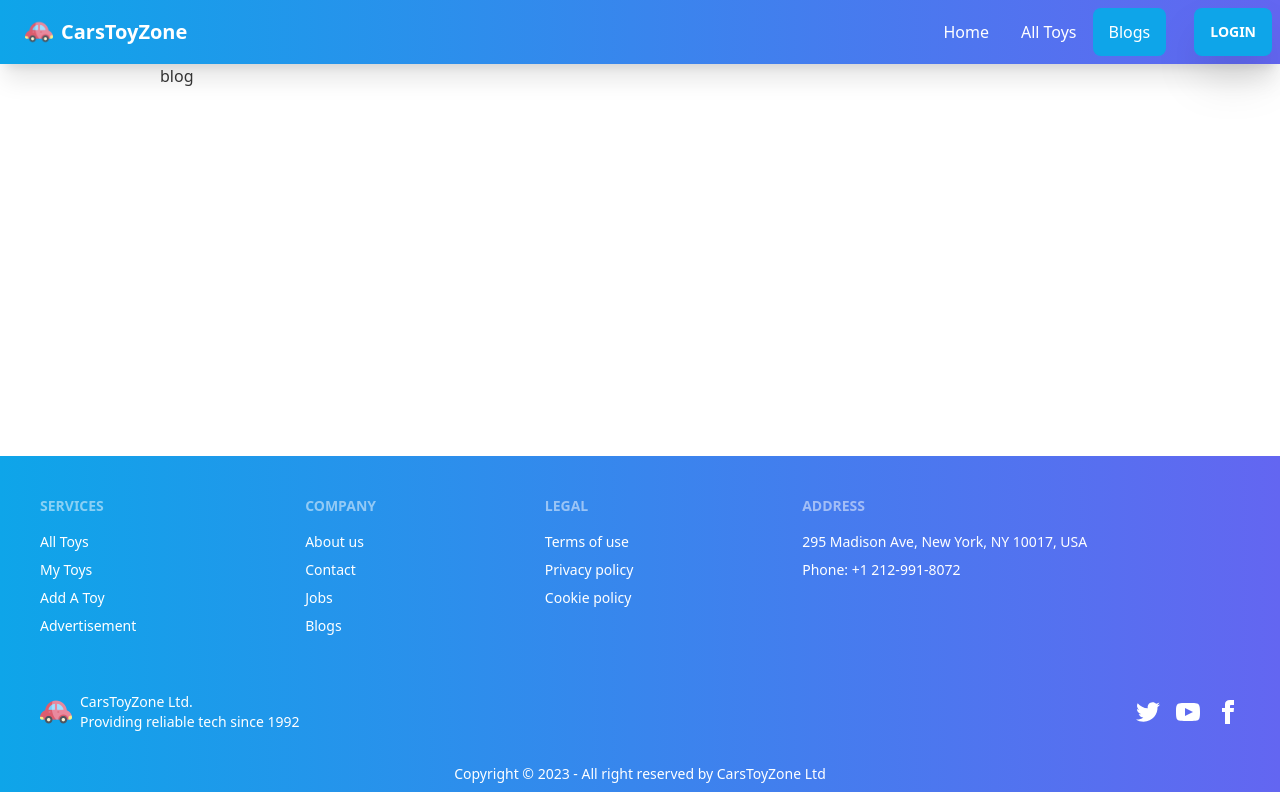
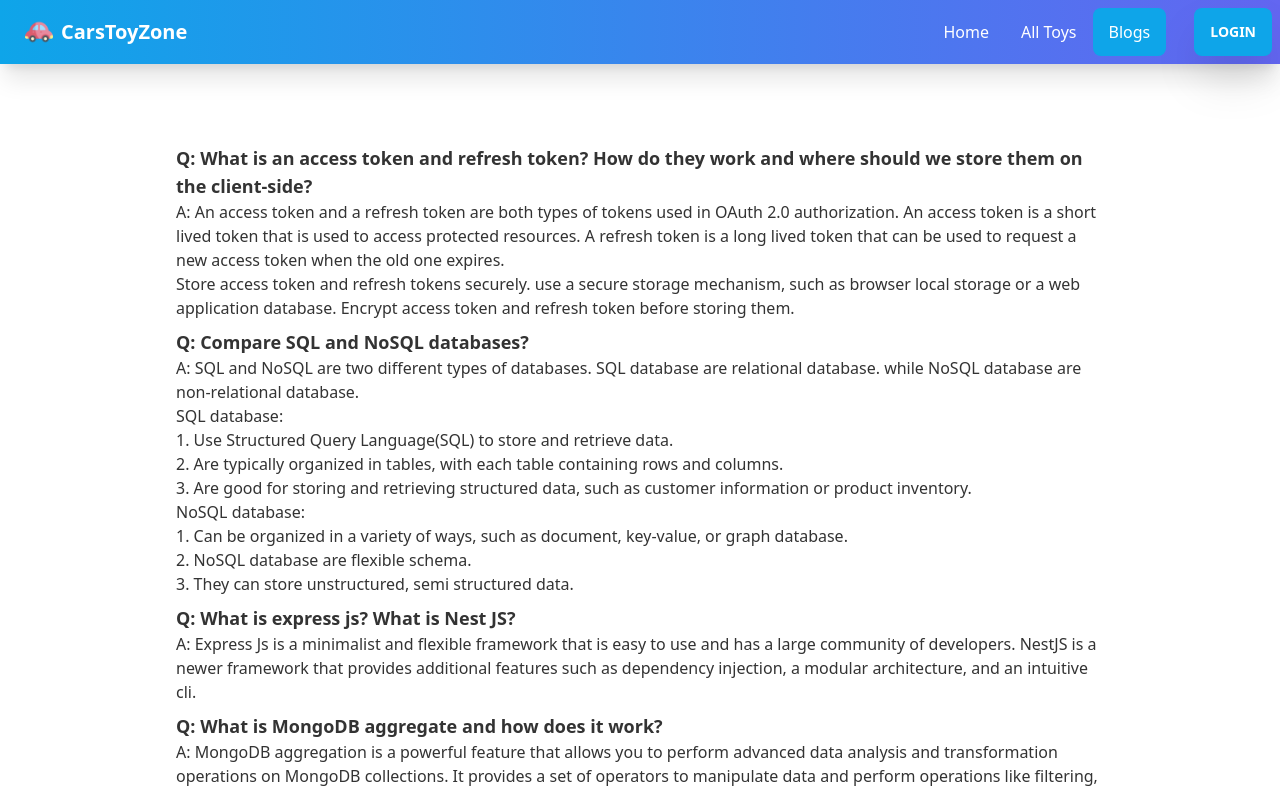
Before and after one commit to emon1995/toy-car-client, a React (Vite) app: page /blog in a window 1280 px wide. Shown: the top 792 px of the page. Built offline with nearby package versions, Linux system fonts and the light colour scheme; no server answers.

Commit message:
blog page content added

```diff
--- a/src/page/Blog/Blog.jsx
+++ b/src/page/Blog/Blog.jsx
@@ -1,7 +1,75 @@
 const Blog = () => {
   return (
-    <div>
-      <h1>blog</h1>
+    <div className="my-20 mx-4">
+      <div className="mb-2">
+        <h1 className="font-bold text-lg">
+          Q: What is an access token and refresh token? How do they work and
+          where should we store them on the client-side?
+        </h1>
+        <p>
+          A: An access token and a refresh token are both types of tokens used
+          in OAuth 2.0 authorization. An access token is a short lived token
+          that is used to access protected resources. A refresh token is a long
+          lived token that can be used to request a new access token when the
+          old one expires.
+          <br />
+          Store access token and refresh tokens securely. use a secure storage
+          mechanism, such as browser local storage or a web application
+          database. Encrypt access token and refresh token before storing them.
+        </p>
+      </div>
+      <div className="mb-2">
+        <h1 className="font-bold text-lg">
+          Q: Compare SQL and NoSQL databases?
+        </h1>
+        <p>
+          A: SQL and NoSQL are two different types of databases. SQL database
+          are relational database. while NoSQL database are non-relational
+          database.
+          <br />
+          SQL database:
+          <br />
+          1. Use Structured Query Language(SQL) to store and retrieve data.
+          <br />
+          2. Are typically organized in tables, with each table containing rows
+          and columns.
+          <br />
+          3. Are good for storing and retrieving structured data, such as
+          customer information or product inventory.
+          <br />
+          NoSQL database:
+          <br />
+          1. Can be organized in a variety of ways, such as document, key-value,
+          or graph database.
+          <br />
+          2. NoSQL database are flexible schema.
+          <br />
+          3. They can store unstructured, semi structured data.
+        </p>
+      </div>
+      <div className="mb-2">
+        <h1 className="font-bold text-lg">
+          Q: What is express js? What is Nest JS?
+        </h1>
+        <p>
+          A: Express Js is a minimalist and flexible framework that is easy to
+          use and has a large community of developers. NestJS is a newer
+          framework that provides additional features such as dependency
+          injection, a modular architecture, and an intuitive cli.
+        </p>
+      </div>
+      <div className="mb-2">
+        <h1 className="font-bold text-lg">
+          Q: What is MongoDB aggregate and how does it work?
+        </h1>
+        <p>
+          A: MongoDB aggregation is a powerful feature that allows you to
+          perform advanced data analysis and transformation operations on
+          MongoDB collections. It provides a set of operators to manipulate data
+          and perform operations like filtering, grouping, sorting, joining and
+          computing aggregations.
+        </p>
+      </div>
     </div>
   );
 };
```
